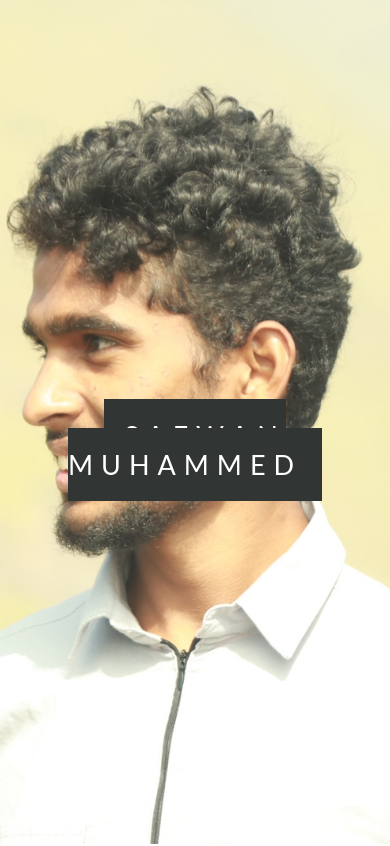
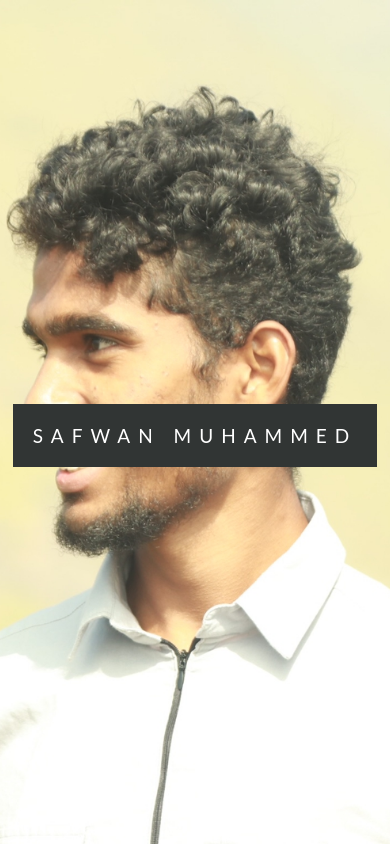
Before and after one commit to Safu1234/safwan, a plain HTML site: page index.html in a window 390 px wide. Shown: the top 846 px of the page. Drawn offline with Linux system fonts and the light colour scheme.

Commit message:
Update style.css

```diff
--- a/css/style.css
+++ b/css/style.css
@@ -36,3 +36,8 @@ html, body {
     padding: 50px 80px;
     text-align: center;
 }
+@media(max-width:450px){
+    .SAF1 {
+        font-size: 19px;
+    }
+}
```
